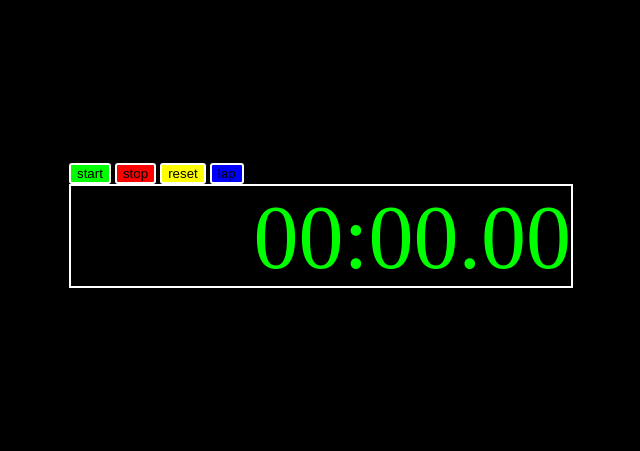
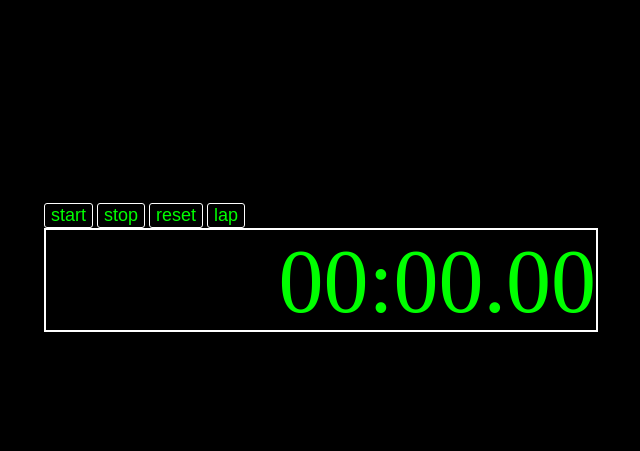
Before and after one commit to FAC10/week2-FA, a website: page index.html in a window 1280 px wide. Shown: the part 5-456 px from the top of the page, without its empty margins (321-961 px from the left). Drawn offline with Linux system fonts and the light colour scheme; a web font is replaced by a local one.

Commit message:
further touches to the styling sorted the hour display, button colors and font size. relates to #15 and #26.

```diff
--- a/css/style.css
+++ b/css/style.css
@@ -2,31 +2,17 @@ body {
   background-color: #000;
 }
 
-/*@font-face {
-    font-family: 'digital-7-mono';
-    src: url('./fonts/digital-7-mono.ttf') format('ttf');
-    font-weight: normal;
-    font-style: normal;
-}
-
-@font-face {
-    font-family: 'transponder';
-    src: url('./fonts/transponder.ttf') format('ttf');
-    font-weight: normal;
-    font-style: normal;
-}*/
-
 .stopwatch {
-  padding: 20vh;
+  padding: 200px;
   position:relative;
-  width: 500px;
+  width: 550px;
   margin: auto auto;
   }
 
 .stopwatch__hours {
   position: absolute;
-  top: 143px;
-  left: 133px;
+  top: 238px;
+  left: 255px;
   font-size: 45px;
   font-family: 'threefourtwotwo';
   font-weight: normal;
@@ -48,8 +34,9 @@ body {
 
 .stopwatch__button {
 border-radius: 3px;
-border: 2px solid #fff;
-/*margin-bottom: 3px;*/
+border: 1px solid #fff;
+color: #0f0;
+font-size: 18px;
 }
 
 .lap {
@@ -61,17 +48,17 @@ border: 2px solid #fff;
 }
 
 #start {
-  background-color: #0f0;
+  background-color: #000;
 }
 
 #stop {
-  background-color: #f00;
+  background-color: #000;
 }
 
 #reset {
-  background-color: #ff0;
+  background-color: #000;
 }
 
 #lap {
-  background-color: #00f;
+  background-color: #000;
 }
```
